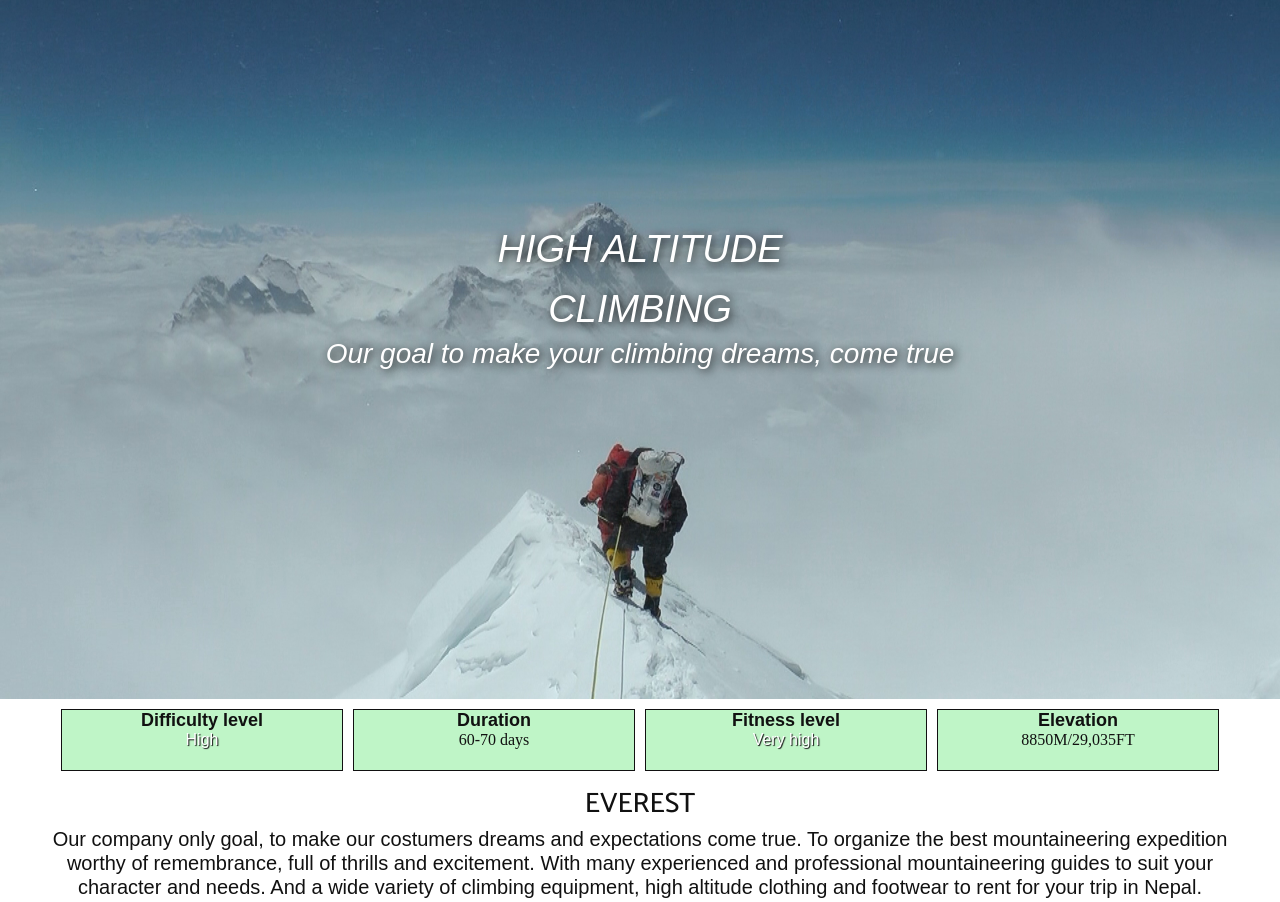
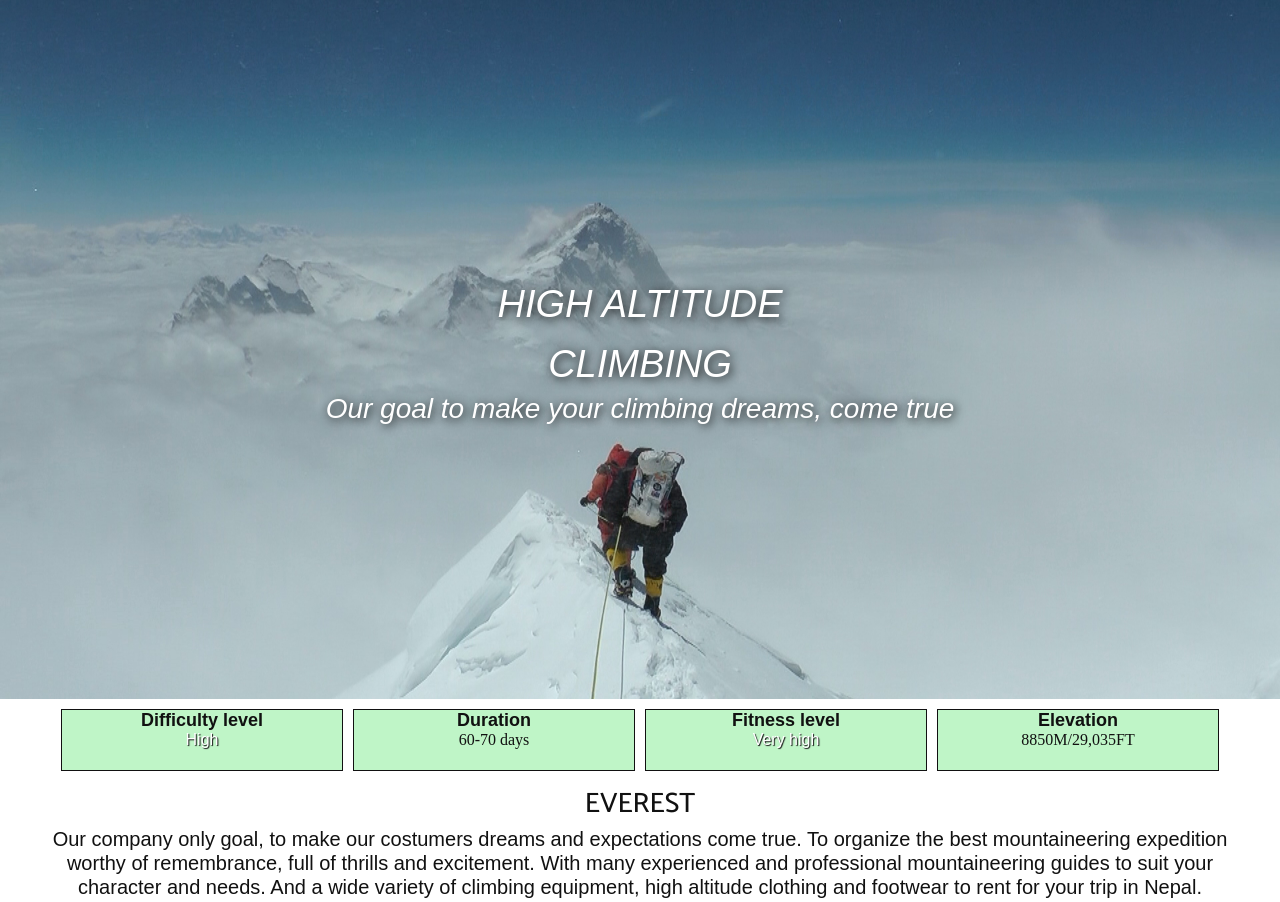
Before and after one commit to orestistsioukis/HAC, a PHP site: page / in a window 1280 px wide. Shown: the part 101-1003 px from the top of the page. Run offline with PHP 8.4, Linux system fonts and the light colour scheme.

Commit message:
adding display table, and styling contact page

```diff
--- a/style.css
+++ b/style.css
@@ -327,6 +327,7 @@ button {
   position: relative;
 }
 .main-banner .imgban {
+  display: table;
   width: 100%;
   height: 100%;
   position: absolute;
@@ -354,7 +355,11 @@ button {
   background-position: center;
   background-repeat: no-repeat;
 }
-.main-banner .imgban-box h1 {
+.imgban-box{
+  display: table-cell;
+  vertical-align: middle;
+}
+.imgban-box h1 {
   font-family: arial;
   font-size: 38px;
   font-weight: 500;
@@ -364,7 +369,7 @@ button {
   text-align: center;
   text-shadow: 2px 2px 10px #111;
 }
-.main-banner .imgban-box h2 {
+.imgban-box h2 {
   font-family: arial;
   font-size: 28px;
   font-weight: 100;
@@ -374,12 +379,6 @@ button {
   text-align: center;
   text-shadow: 2px 2px 10px #111;
   padding: 0px 10px;
-}
-.main-banner #imgban3 .imgban-box,
-.main-banner #imgban2 .imgban-box,
-.main-banner #imgban1 .imgban-box{
-    padding: 0 auto;
-    padding-top: 220px;
 }
 /****** ICONS *******/
 .icon-container {
```
Also changed, not shown: other parts of style.css (+38 -18 lines).
